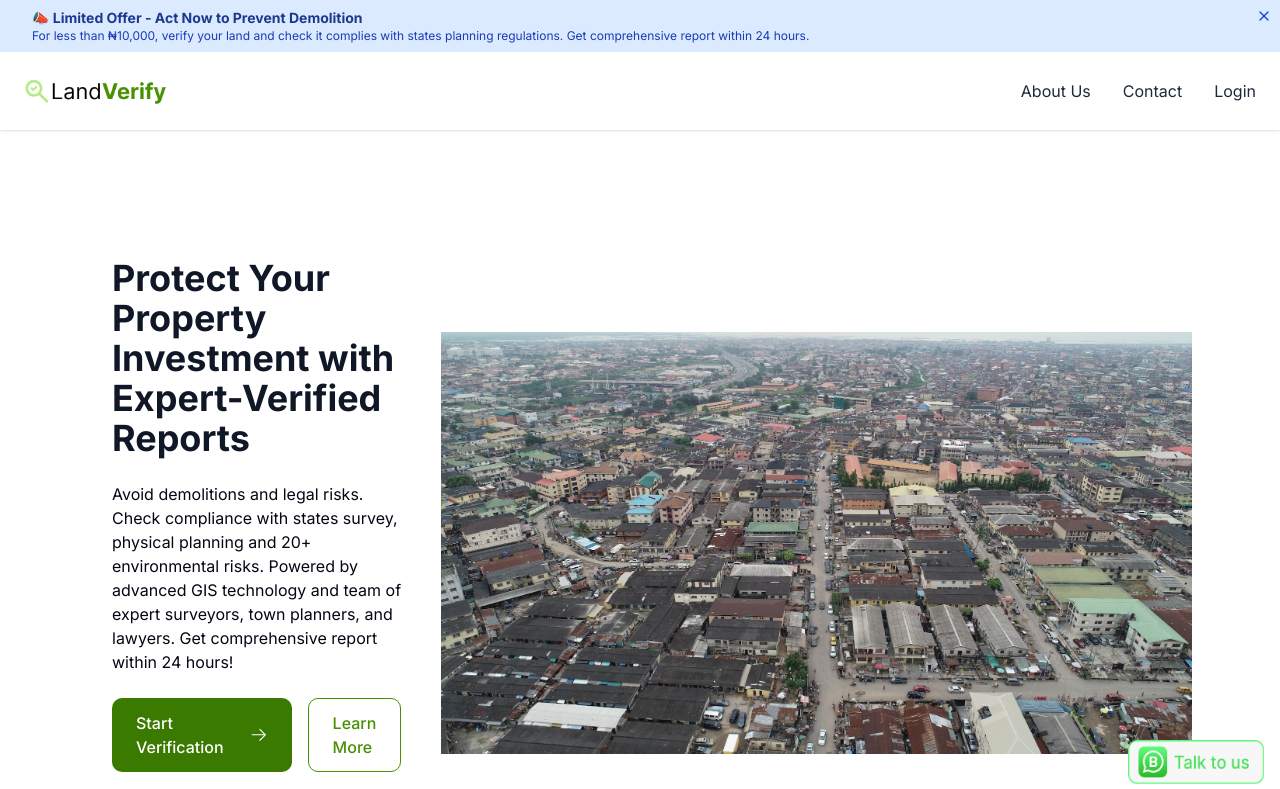
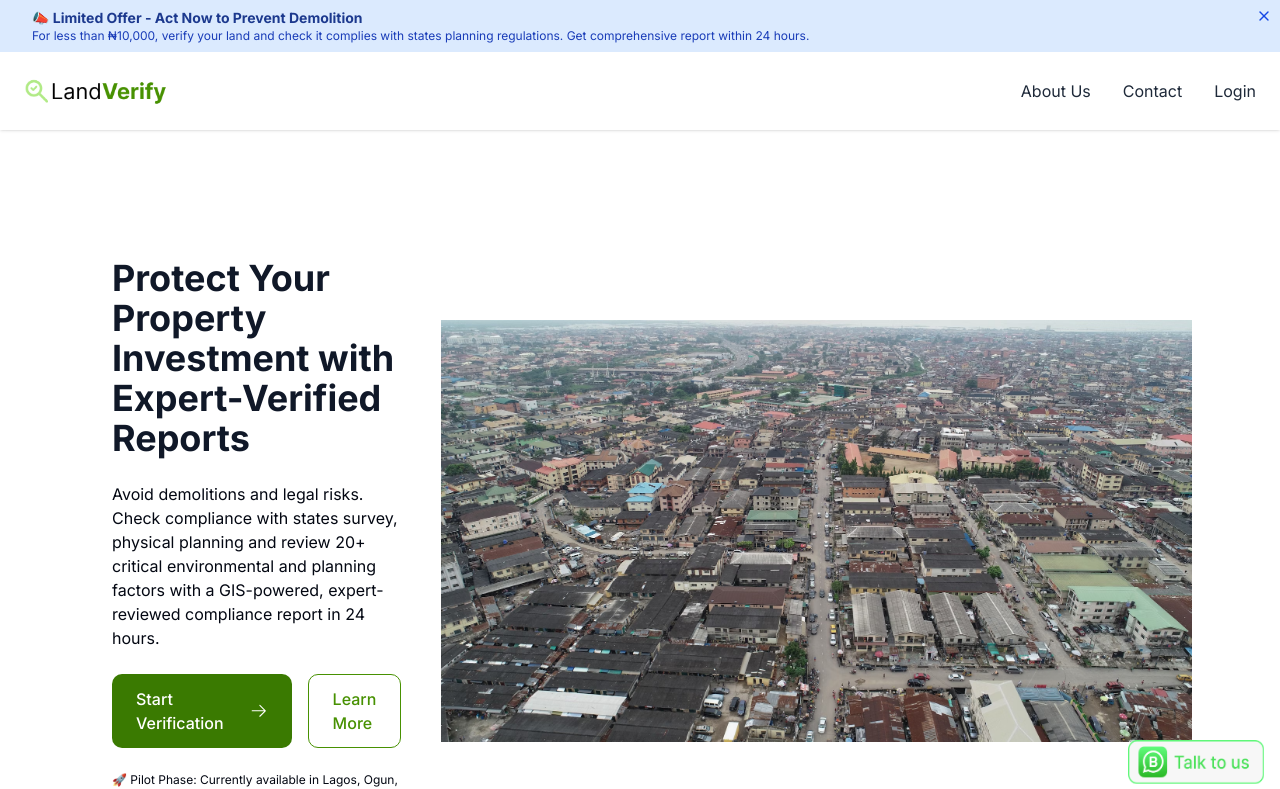
Before and after one commit to agbajekehinde/land-verify, a Next.js app: page / in a window 1280 px wide. Shown: the top 789 px of the page. Built offline with nearby package versions, Linux system fonts and the light colour scheme; a web font is replaced by a local one.

Commit message:
modified:   app/components/hero/hero.tsx

```diff
--- a/app/components/hero/hero.tsx
+++ b/app/components/hero/hero.tsx
@@ -14,8 +14,8 @@ export default function Hero() {
           <h1 className="flex text-4xl text-gray-900 md:text-4xl md:leading-bold">
             <strong>Protect Your Property Investment with Expert-Verified Reports</strong>
           </h1>
-          <p>
-            Avoid demolitions and legal risks. Check compliance with states survey, physical planning and 20+ environmental risks. Powered by advanced GIS technology and team of expert surveyors, town planners, and lawyers. Get comprehensive report within 24 hours!
+          <p>Avoid demolitions and legal risks. Check compliance with states survey, physical planning and review 20+ critical environmental and planning factors with a GIS-powered, expert-reviewed compliance report in 24 hours.
+
           </p>
           <div className="flex flex-col gap-4 md:flex-row w-full">
             <Link
```
